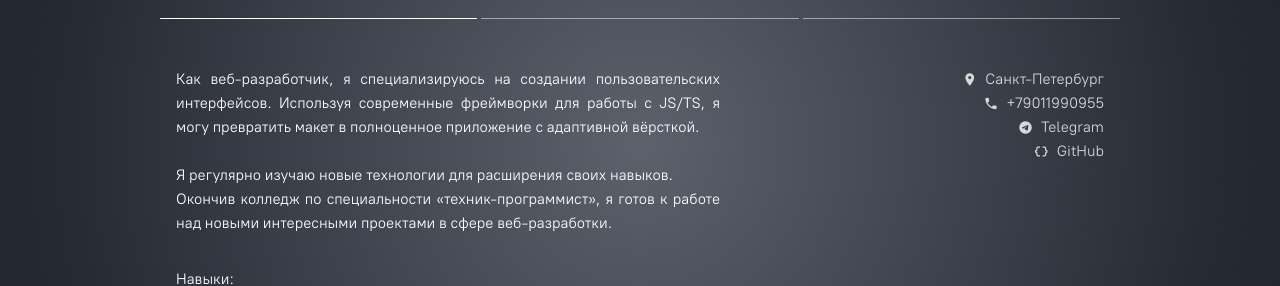
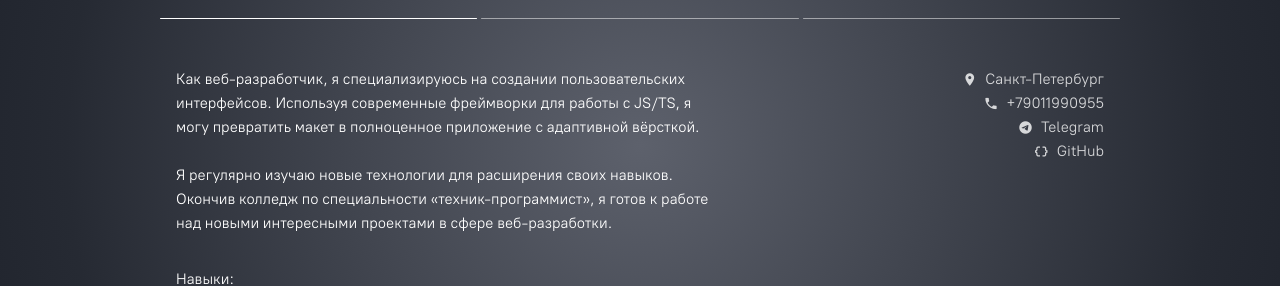
Before and after one commit to xtance/resume, a Vue app: page / in a window 1280 px wide. Shown: the part 255-541 px from the top of the page. Built offline with nearby package versions, Linux system fonts and the light colour scheme.

Commit message:
фикс навигации и выравнивания

```diff
--- a/src/components/navigation/Navigation.vue
+++ b/src/components/navigation/Navigation.vue
@@ -47,6 +47,10 @@
 			MenuToggle,
 		},
 		mounted() {
+
+				// Баг с тем что меню остается после выбора на телефоне
+				this.$router?.afterEach(() => this.isOpened = false);
+
 				// отслеживание панели навигации
 				const nav = this.$refs.nav as HTMLElement;
 				if (!nav) return;
--- a/src/views/HomeView.vue
+++ b/src/views/HomeView.vue
@@ -5,7 +5,7 @@
 			w-full sm:w-3/5
 			p-4
 		">
-			<p class="text-justify">
+			<p class="">
 				Как веб-разработчик, я специализируюсь на создании пользовательских интерфейсов.
 				Используя современные фреймворки для работы с JS/TS, я могу превратить макет
 				в полноценное приложение с адаптивной вёрсткой. <br>  <br>
```
